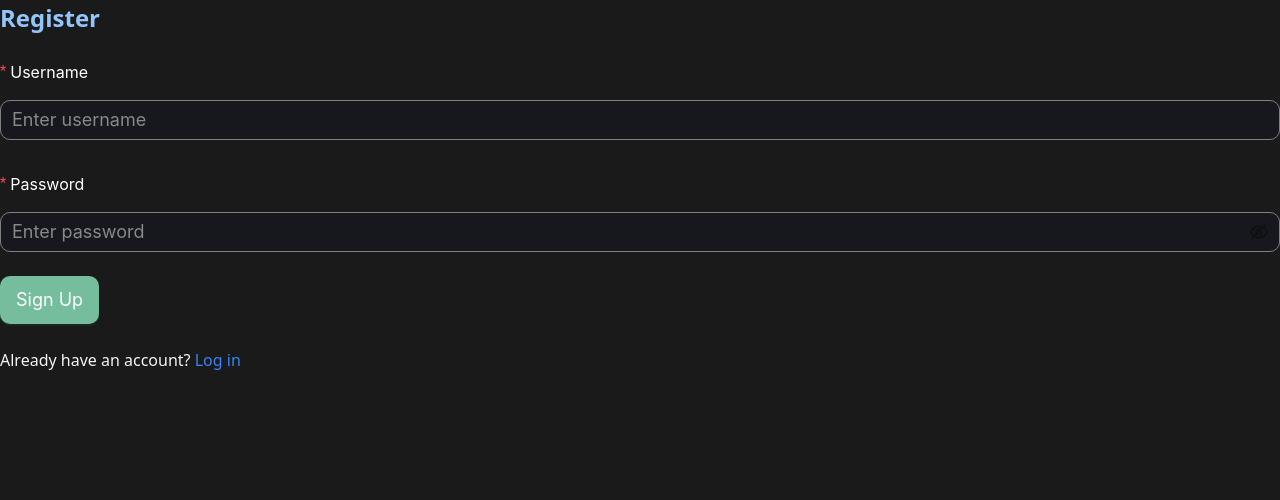
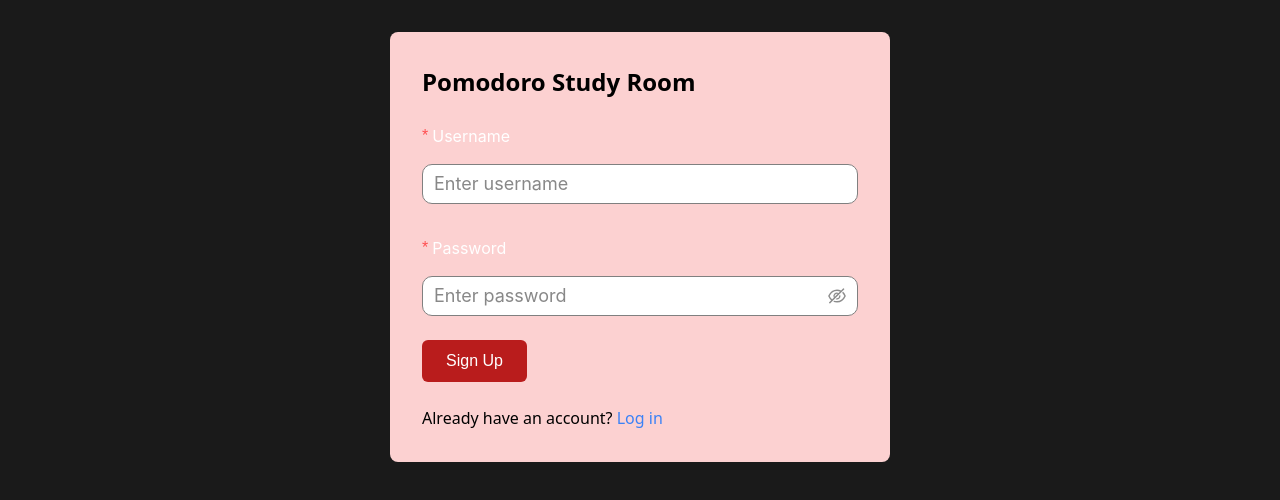
Before and after one commit to luciocanepa/SOPRA_group11_client, a Next.js app: page /register in a window 1280 px wide. Shown: the top 500 px of the page. Built offline with nearby package versions, Linux system fonts and the light colour scheme; what @ant-design/nextjs-registry would draw is missing.

Commit message:
I finalized the register form including all the color and designs.

```diff
--- a/app/register/page.tsx
+++ b/app/register/page.tsx
@@ -2,7 +2,7 @@
 
 import { useRouter } from "next/navigation";
 import { useApi } from "@/hooks/useApi";
-import { Button, Form, Input } from "antd";
+import { Form, Input } from "antd";
 import Link from "next/link";
 
 const Register: React.FC = () => {
@@ -15,7 +15,7 @@ const Register: React.FC = () => {
         const data = encoder.encode(password);
         const hashBuffer = await crypto.subtle.digest("SHA-256", data);
         return Array.from(new Uint8Array(hashBuffer))
-            .map(byte => byte.toString(16).padStart(2, "0"))
+            .map((byte) => byte.toString(16).padStart(2, "0"))
             .join("");
     };
 
@@ -23,12 +23,10 @@ const Register: React.FC = () => {
         try {
             // Hash the password before sending it to the backend
             const hashedPassword = await hashPassword(values.password);
-
             const response = await apiService.post("/users/register", {
                 username: values.username,
                 password: hashedPassword,
             });
-
             if (response) {
                 alert("Registration successful! Redirecting to dashboard.");
                 router.push("/dashboard");
@@ -43,21 +41,13 @@ const Register: React.FC = () => {
     };
 
     return (
-        <div className="flex justify-center items-center h-screen bg-red-300">
-            <div className="p-8 bg-red-500 rounded-2xl shadow-lg w-96 text-white">
-                <h2 className="text-center text-xl font-bold mb-4">Register</h2>
-                <Form
-                    form={form}
-                    name="register"
-                    size="large"
-                    onFinish={handleRegister}
-                    layout="vertical"
-                >
+        <div className="register-container text-black">
+            <h2>Pomodoro Study Room</h2>
+            <Form form={form} name="register" size="large" onFinish={handleRegister} layout="vertical">
                 <Form.Item
                     name="username"
                     label="Username"
-                        rules={[{ required: true, message: "Please input your username!" }]}
-                    >
+                    rules={[{ required: true, message: "Please input your username!" }]}>
                     <Input placeholder="Enter username" />
                 </Form.Item>
                 <Form.Item
@@ -69,21 +59,22 @@ const Register: React.FC = () => {
                         { pattern: /[A-Z]/, message: "Password must contain at least one uppercase letter!" },
                         { pattern: /[a-z]/, message: "Password must contain at least one lowercase letter!" },
                         { pattern: /\d/, message: "Password must contain at least one number!" },
-                            { pattern: /[^A-Za-z0-9]/, message: "Password must contain at least one special character!" }
-                        ]}
-                    >
+                        { pattern: /[^A-Za-z0-9]/, message: "Password must contain at least one special character!" },
+                    ]}>
                     <Input.Password placeholder="Enter password" />
                 </Form.Item>
                 <Form.Item>
-                        <Button type="primary" htmlType="submit" className="w-full bg-red-700 hover:bg-red-800">
+                    <button type="submit" className="register-button">
                         Sign Up
-                        </Button>
+                    </button>
                 </Form.Item>
             </Form>
-                <p className="text-center mt-4">
-                    Already have an account? <Link href="/login" className="text-white hover:underline">Log in</Link>
+            <p>
+                Already have an account?{" "}
+                <Link href="/login" className="hover:underline">
+                    Log in
+                </Link>
             </p>
-            </div>
         </div>
     );
 };
--- a/app/styles/globals.css
+++ b/app/styles/globals.css
@@ -7,6 +7,9 @@
   --accent-light: #93c5fd;
   --text-primary: #f3f4f6;
   --text-secondary: #d1d5db;
+  /* Registration page colors */
+  --reg-light: #f87171;   /* Light red */
+  --reg-dark: #b91c1c;    /* Darker red (base) */
 }
 
 * {
@@ -59,9 +62,57 @@ li {
   padding: 2rem;
 }
 
-/* Add subtle gradient to backgrounds */
+/* Home page gradient background */
 .home {
   background: linear-gradient(to bottom right, var(--bg-primary), var(--bg-secondary));
   min-height: 100vh;
   padding: 2rem;
 }
+
+:root {
+  /* ... existing properties ... */
+  /* Registration page colors */
+  --reg-light: #fcd1d1;   /* A softer pastel red */
+  --reg-dark: #b91c1c;    /* Dark red */
+}
+
+/* Registration Page Styles */
+.register-container {
+  background-color: #fcd1d1; /* Soft pastel red */
+  padding: 2rem;
+  border-radius: 0.5rem;
+  margin: 2rem auto;
+  max-width: 500px;
+  color: black;  /* Text color for container set to black */
+}
+
+.register-container h2 {
+  color: black;  /* Change header color to black */
+}
+
+/* Set the label text to black */
+.register-container .ant-form-item-label {
+  color: black; /* Set text color for labels (e.g., Username, Password) to black */
+}
+
+/* Set text color for the input fields */
+.register-container .ant-input,
+.register-container .ant-input-password {
+  color: white;
+  background-color: white;/* Set text color inside inputs to black */
+}
+
+.register-button {
+  background-color: #b91c1c;  /* Darker red */
+  color: white;  /* Text color for button set to white */
+  border: none;
+  padding: 0.75rem 1.5rem;
+  border-radius: 0.375rem;
+  cursor: pointer;
+  transition: background-color 0.2s ease;
+  font-size: 1rem;
+}
+
+.register-button:hover {
+  background-color: #991b1b;  /* Darker red on hover */
+}
```
Lines whose indentation alone changed are shown as unchanged.
